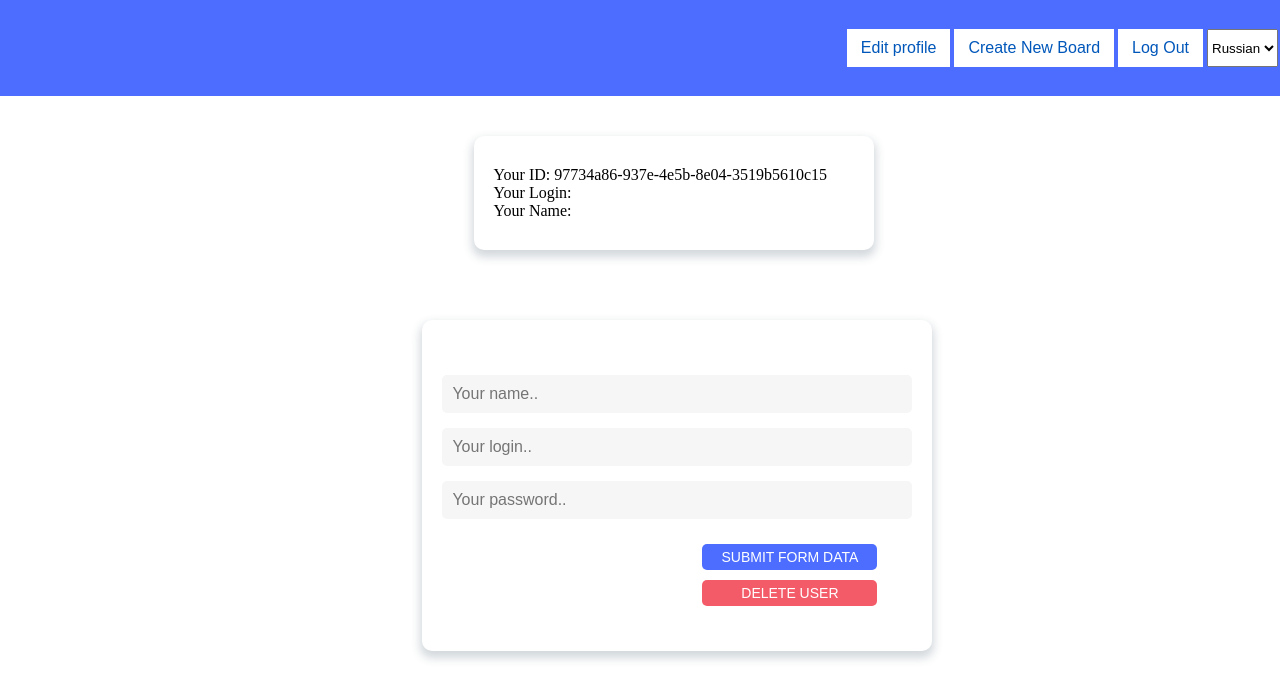
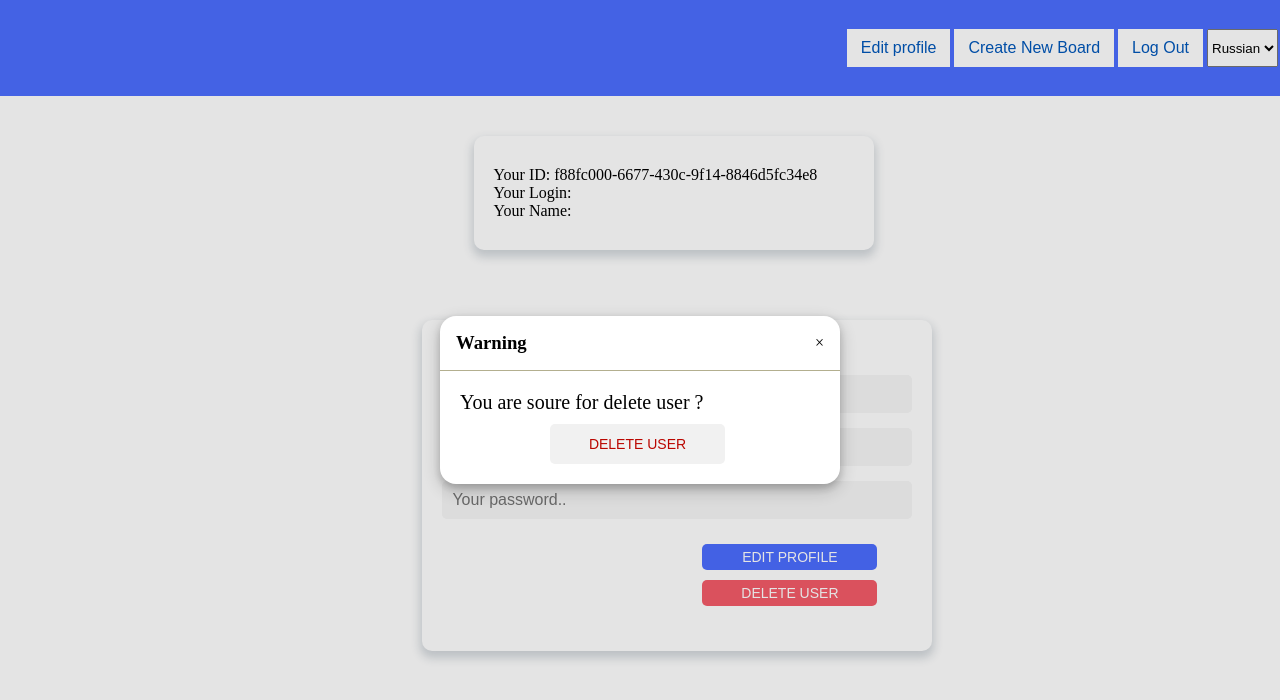
Before and after one commit to kastrubait/project-management-app, a React (Create React App) app: page /EditProfilePage in a window 1280 px wide. Both pictures are taken after a click on the button "Delete user". Shown: the top 700 px of the page. Built offline with nearby package versions, Linux system fonts and the light colour scheme.

Commit message:
feat: implement delete user in EditProfileForm

```diff
--- a/src/App.tsx
+++ b/src/App.tsx
@@ -1,7 +1,6 @@
 import style from './App.module.scss';
 import Sticky from './app/modules/Header/Sticky';
 import Header from './app/modules/Header/Header';
-import Body from './app/modules/Body/Body';
 import AppRouter from './app/Api/AppRouter';
 import { BrowserRouter } from 'react-router-dom';
 
--- a/src/app/Api/ApiService.ts
+++ b/src/app/Api/ApiService.ts
@@ -61,7 +61,7 @@ export const ApiService = {
   },
   async deleteUserById(userId: string) {
     return instance.delete(`/users/${userId}`).then((response) => {
-      console.log(`test updateUserById`, response.data);
+      console.log(`test deleteUserById`, response.data);
       return response.data;
     });
   },
--- a/src/app/Api/AppRouter.tsx
+++ b/src/app/Api/AppRouter.tsx
@@ -3,24 +3,21 @@ import Body from '../modules/Body/Body';
 import BoardPage from '../pages/BoardPage';
 import EditProfilePage from '../pages/EditProfilePage';
 import WelcomePage from '../pages/WelcomePage';
-
-//import { useAuth } from '../Firebase/firebase';
+import { useAppSelector } from '../store/redux';
 
 const AppRouter = () => {
-  // const currentUser = useAuth();
-
-  const isAuthUser = true;
+  // const isAuthUser = true;
+  const isAuthUser = useAppSelector((state) => state.header.isAuthUser);
 
   return isAuthUser ? (
     //PrivateRoutes
     <>
       <Routes>
+        <Route path="/" element={<Body />} />
         <Route path="/welcomePage" element={<WelcomePage />} />
-        {/* <Route path="/" element={<WelcomePage />} /> */}
         <Route path="/BoardPage/:id" element={<BoardPage />} />
         <Route path="/EditProfilePage" element={<EditProfilePage />} />
         <Route path="/Body" element={<Body />} />
-        <Route path="/" element={<Body />} />
         <Route path="*" element={<WelcomePage />} />
       </Routes>
     </>
@@ -28,10 +25,10 @@ const AppRouter = () => {
     //PublicRoutes
     <>
       <Routes>
+        <Route path="/" element={<Body />} />
         <Route path="/welcomePage" element={<WelcomePage />} />
-        <Route path="/" element={<Body />} />
+        <Route path="/BoardPage" element={<BoardPage />} />
         <Route path="/Body" element={<Body />} />
-        <Route path="/BoardPage" element={<BoardPage />} />
         <Route path="*" element={<WelcomePage />} />
       </Routes>
     </>
--- a/src/app/components/EditProfile/EditProfileForm.module.scss
+++ b/src/app/components/EditProfile/EditProfileForm.module.scss
@@ -65,6 +65,24 @@ $fontAsap: 'Asap', sans-serif;
   }
 }
 
+.editProfileButtonModify {
+  @extend %button;
+  background-color: rgb(241, 241, 241);
+  color: #ba0600;
+  padding: 12px 12px 12px 12px;
+  margin-top: 10px;
+  margin-left: 90px;
+}
+
+.editProfileButtonModify:hover {
+  @extend %button;
+  background-color: #ba0000;
+  color: white;
+  padding: 12px 12px 12px 12px;
+  margin-top: 10px;
+  margin-left: 90px;
+}
+
 @media (max-width: 950px) {
   .form {
     top: 32%;
--- a/src/app/components/EditProfile/EditProfileForm.tsx
+++ b/src/app/components/EditProfile/EditProfileForm.tsx
@@ -1,16 +1,17 @@
 import { FC, useState } from 'react';
 import { useForm, SubmitHandler } from 'react-hook-form';
 import { IFormProps } from '../../Interfaces/Interfaces';
-import { updateUserThunk } from '../../store/reducers/HeaderSlice';
-import { useAppDispatch } from '../../store/redux';
+import { deleteUserThunk, updateUserThunk } from '../../store/reducers/HeaderSlice';
+import { useAppDispatch, useAppSelector } from '../../store/redux';
+import Button from '../Button/Button';
+import { Modal } from '../Modal/Modal';
 import styles from './EditProfileForm.module.scss';
 
 const EditProfileForm: FC = () => {
   const [isSavedForm, setIsSavedForm] = useState<boolean>(false);
-  const [state, setState] = useState<IFormProps>();
-  console.log(`state`, state);
-
+  const [isVisible, setIsVisible] = useState(false);
   const dispatch = useAppDispatch();
+  const status = useAppSelector((state) => state.header.status);
   const {
     register,
     formState: { errors },
@@ -19,11 +20,36 @@ const EditProfileForm: FC = () => {
 
   const onSubmit: SubmitHandler<IFormProps> = (data: IFormProps) => {
     dispatch(updateUserThunk({ data }));
-    setState(data);
     setIsSavedForm(true);
     setTimeout(() => {
       setIsSavedForm(false);
     }, 2300);
+  };
+
+  function ButtonModalHandleClick() {
+    dispatch(deleteUserThunk());
+  }
+  const title = 'Warning';
+
+  const content =
+    status === 'resolved' ? (
+      <div style={{ padding: 20, color: 'red', fontSize: 25, marginLeft: 44 }}>
+        User removed successfully !
+      </div>
+    ) : (
+      <div style={{ padding: 20, fontSize: 20 }}>
+        You are soure for delete user ?
+        <Button
+          name={'Delete user'}
+          styleName={styles.editProfileButtonModify}
+          handleClick={ButtonModalHandleClick}
+        />
+      </div>
+    );
+
+  const onClose = () => setIsVisible(false);
+  const isVisibleSetter = () => {
+    setIsVisible(true);
   };
 
   return (
@@ -39,9 +65,15 @@ const EditProfileForm: FC = () => {
         <input {...register('password', { required: true })} placeholder="Your password.." />
         {errors.password && 'Password is required'}
         <button type="submit" className={styles.buttonSubmitForm}>
-          Submit form data
+          Edit profile
         </button>
-        <input className={styles.buttonDeleteUser} type="button" value="Delete user" />
+        <Modal isVisible={isVisible} title={title} content={content} onClose={onClose} />
+        <input
+          className={styles.buttonDeleteUser}
+          type="button"
+          value="Delete user"
+          onClick={isVisibleSetter}
+        />
       </>
     </form>
   );
--- a/src/app/store/reducers/HeaderSlice.ts
+++ b/src/app/store/reducers/HeaderSlice.ts
@@ -9,7 +9,6 @@ export const updateUserThunk = createAsyncThunk(
     try {
       const state = thunkAPI.getState() as RootState;
       const response = await ApiService.updateUserById(state.header.userId, data);
-      console.log(`test response`, response);
       return response;
     } catch (err) {
       if (err instanceof Error) {
@@ -19,7 +18,22 @@ export const updateUserThunk = createAsyncThunk(
   }
 );
 
+export const deleteUserThunk = createAsyncThunk('header/deleteUserThunk', async (_, thunkAPI) => {
+  try {
+    const state = thunkAPI.getState() as RootState;
+    console.log(`thunkAPI.getState userId`, state);
+    const response = await ApiService.deleteUserById(state.header.userId);
+    console.log(` delete user of thunk`, response);
+    return response;
+  } catch (err) {
+    if (err instanceof Error) {
+      return thunkAPI.rejectWithValue(err.message);
+    }
+  }
+});
+
 interface HeaderState {
+  isAuthUser: boolean;
   userId: string;
   userName: string;
   userLogin: string;
@@ -30,7 +44,8 @@ interface HeaderState {
 }
 
 const initialState: HeaderState = {
-  userId: '97734a86-937e-4e5b-8e04-3519b5610c15',
+  isAuthUser: true,
+  userId: 'f88fc000-6677-430c-9f14-8846d5fc34e8',
   userLogin: '',
   userPassword: '',
   userName: '',
@@ -61,7 +76,6 @@ export const headerSlice = createSlice({
       })
       .addCase(updateUserThunk.fulfilled, (state, action) => {
         state.status = 'resolved';
-        console.log(`test extraReducer:`, action.payload);
         state.userId = action.payload.id;
         state.userLogin = action.payload.login;
         state.userName = action.payload.name;
@@ -71,6 +85,22 @@ export const headerSlice = createSlice({
         state.status = 'rejected';
         state.error = action.payload as string;
       });
+
+    //deleteUserThunk
+    builder
+      .addCase(deleteUserThunk.pending, (state) => {
+        state.status = 'loading';
+        state.error = undefined;
+      })
+      .addCase(deleteUserThunk.fulfilled, (state) => {
+        state.status = 'resolved';
+        localStorage.removeItem('token');
+        state.isAuthUser = false;
+      })
+      .addCase(deleteUserThunk.rejected, (state, action) => {
+        state.status = 'rejected';
+        state.error = action.payload as string;
+      });
   },
 });
 
```
